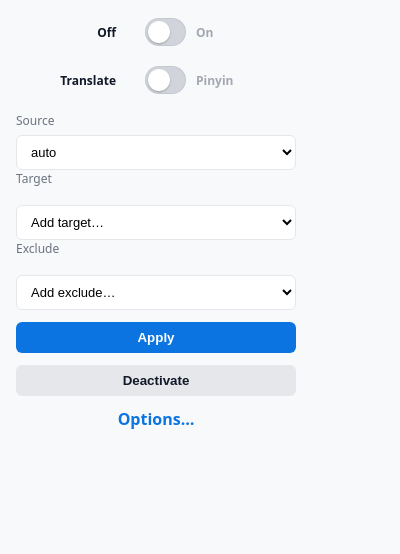
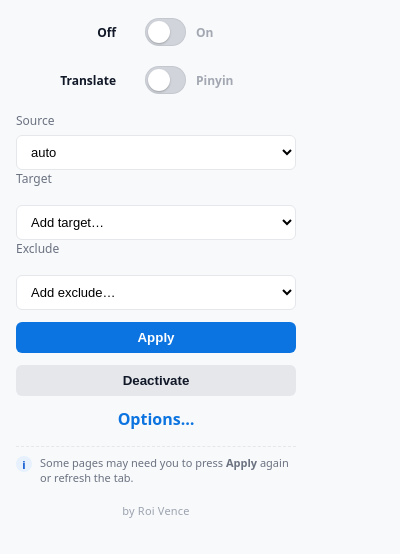
Before and after one commit to RoidaVinci/Pinyinizer, a browser extension: page src/ui/popup/index.html in a window 400 px wide. Drawn offline with Linux system fonts and the light colour scheme.

Commit message:
add credits

```diff
--- a/src/ui/options/styles.css
+++ b/src/ui/options/styles.css
@@ -9,3 +9,11 @@ button { padding: 8px 16px; border: none; border-radius: 4px; background: #0078d
 fieldset { border: 1px solid #ddd; border-radius: 6px; padding: 12px; }
 legend { padding: 0 6px; color: #666; }
 [hidden] { display: none !important; }
+
+.footer-credit {
+  margin-top: 6px;
+  text-align: center;
+  font-size: 11px;
+  color: #9ca3af;          /* gray-400 */
+  letter-spacing: .2px;
+}
--- a/src/ui/popup/index.html
+++ b/src/ui/popup/index.html
@@ -97,6 +97,11 @@
     <button id="apply">Apply</button>
     <button id="undo">Deactivate</button>
     <a href="../options/index.html" target="_blank">Options…</a>
+    <div class="help-hint" role="note" aria-live="polite">
+      <span class="hint-dot">i</span>
+      <span>Some pages may need you to press <b>Apply</b> again or refresh the tab.</span>
+    </div>
+    <div class="footer-credit">by Roi Vence</div>
   </main>
   <script src="index.js"></script>
 </body>
--- a/src/ui/popup/styles.css
+++ b/src/ui/popup/styles.css
@@ -120,3 +120,39 @@ small { color: #6b7280; }
   line-height: 1;
 }
 .chip .x:hover { background: rgba(11,87,208,.22); }
+
+
+/* Bottom note */
+.help-hint {
+  display: flex;
+  align-items: flex-start;
+  gap: 8px;
+  margin-top: 4px;
+  padding-top: 8px;
+  border-top: 1px dashed #e5e7eb;
+  font-size: 11px;
+  color: #6b7280;
+}
+.hint-dot {
+  flex: 0 0 auto;
+  width: 16px;
+  height: 16px;
+  border-radius: 9999px;
+  background: #e6f1fd;
+  color: #0b57d0;
+  display: inline-flex;
+  align-items: center;
+  justify-content: center;
+  font-weight: 700;
+  line-height: 1;
+  font-size: 11px;
+  margin-top: 1px;
+}
+
+.footer-credit {
+  margin-top: 6px;
+  text-align: center;
+  font-size: 11px;
+  color: #9ca3af;          /* gray-400 */
+  letter-spacing: .2px;
+}
```
Also changed, not shown: src/ui/options/index.html (+1 -0 lines).
